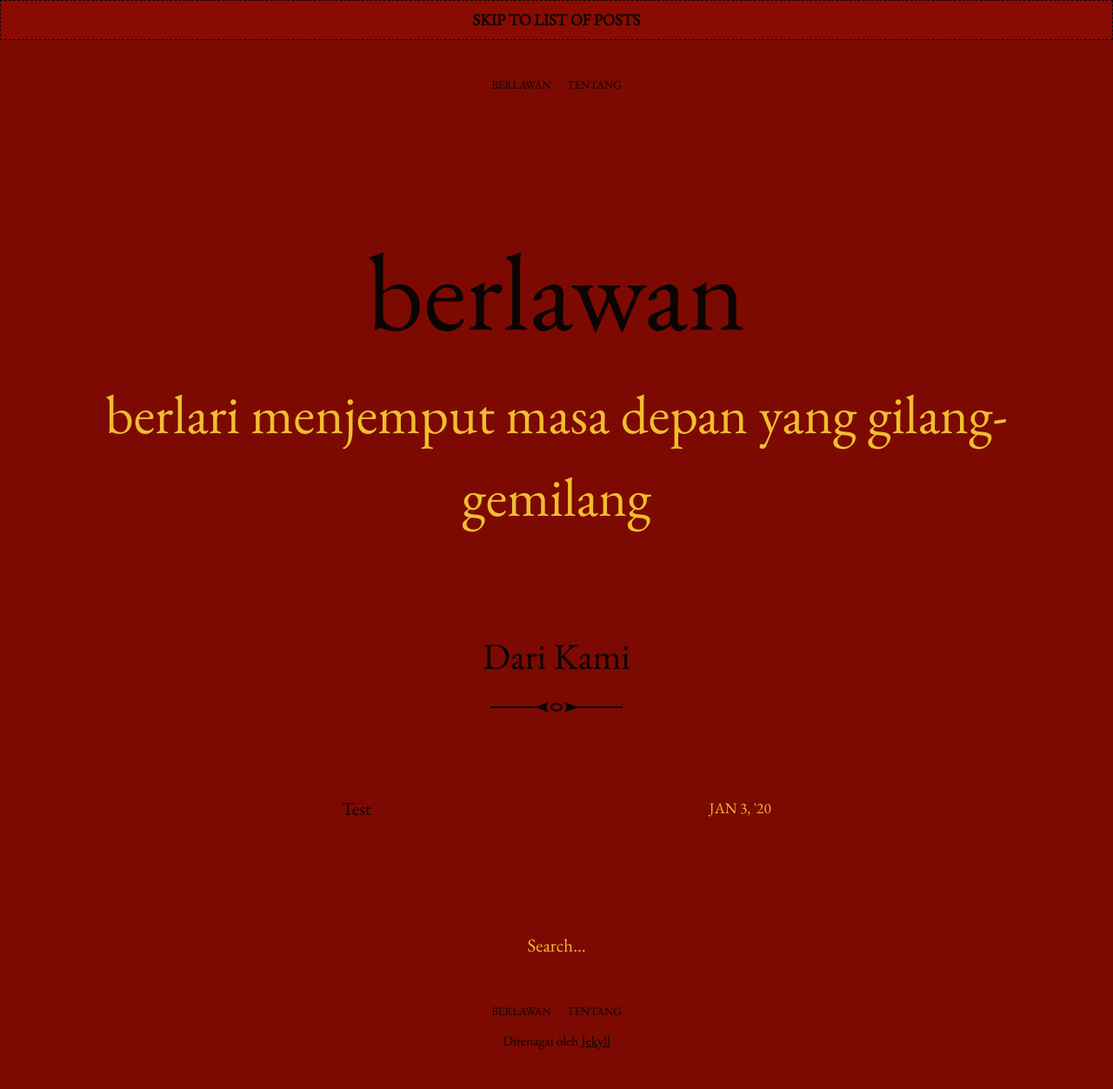
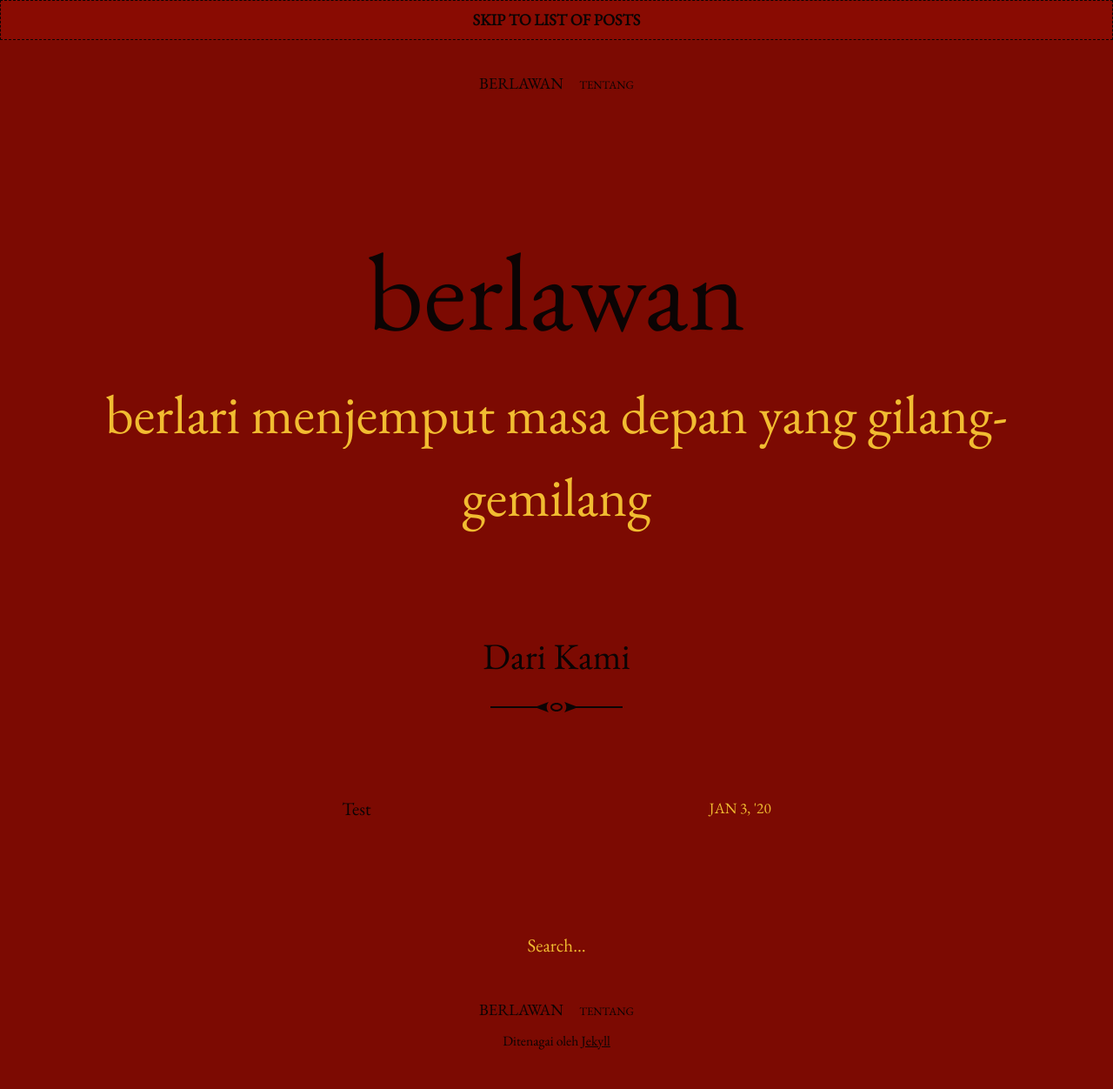
Before and after one commit to Berlawan/berlawan.github.io, a Jekyll site: the page built from index.html, in a window 1280 px wide. Shown: the whole page at 87% size. Built offline with Jekyll 4.4.1, drawn with Linux system fonts in a browser that asks for light colours; the list of posts is cut into pages by our own code.

```diff
--- a/_includes/menu.html
+++ b/_includes/menu.html
@@ -5,7 +5,7 @@
     <ul>
       <li>
         <a href="{{ '/' | prepend: site.baseurl }}">
-          berlawan
+          BERLAWAN
         </a>
       </li>
     {% for item in site.data.menu %}
```
